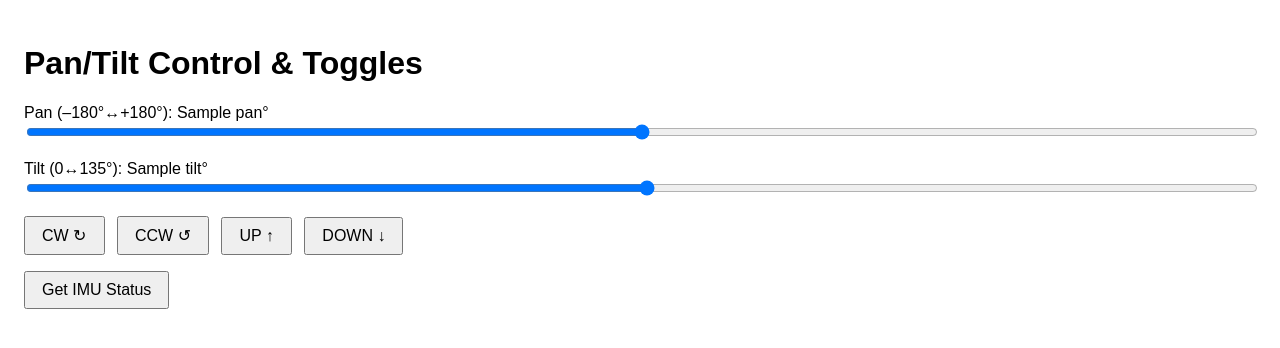
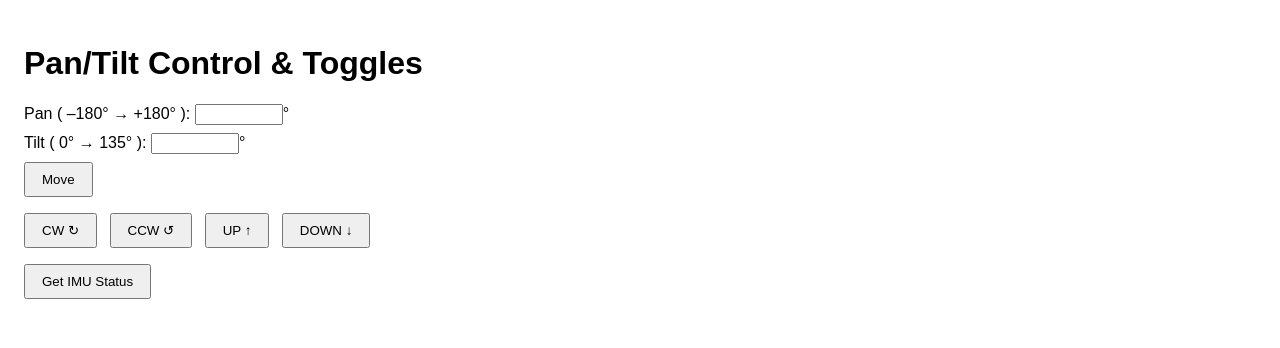
Before and after one commit to domsav13/URFCapstone, a Flask app: template showcase/templates/index.html in a window 1280 px wide. Shown: the top 348 px of the page. Run offline with Flask 3, Linux system fonts and the light colour scheme; the template is opened without the code that fills it: most values are stand-ins (such as "Sample title", 1, 10 or a date in 2020); parts of the project's set-up code (start-up, migrations or seed data) failed here and were passed over.

Commit message:
Update index.html

```diff
--- a/showcase/templates/index.html
+++ b/showcase/templates/index.html
@@ -1,34 +1,55 @@
 <!doctype html>
 <html lang="en">
 <head>
-  <meta charset="utf-8">
+  <meta charset="UTF-8">
+  <meta name="viewport" content="width=device-width,initial-scale=1">
   <title>Pan/Tilt &amp; Toggles</title>
-  <meta name="viewport" content="width=device-width,initial-scale=1">
   <style>
     body { font-family: sans-serif; padding:1rem; }
-    .slider { margin:1rem 0; }
-    label { display:block; }
-    input[type=range] { width:100%; }
+    label { display:block; margin:0.5rem 0; }
+    input[type=number] { width:5rem; }
     .buttons { margin:1rem 0; }
-    button { margin-right:0.5rem; padding:0.5rem 1rem; font-size:1rem; }
+    button { margin-right:0.5rem; padding:0.5rem 1rem; }
     #msg { margin:1rem 0; font-weight:bold; color:green; }
   </style>
 </head>
 <body>
   <h1>Pan/Tilt Control &amp; Toggles</h1>
+
   <div id="msg">{{ message or '' }}</div>
 
-  <!-- Sliders -->
-  <div class="slider">
-    <label>Pan (–180°↔+180°): <span id="panVal">{{ pan }}</span>°</label>
-    <input id="panS" type="range" min="-180" max="180" step="1" value="{{ pan }}">
-  </div>
-  <div class="slider">
-    <label>Tilt (0↔135°): <span id="tiltVal">{{ tilt }}</span>°</label>
-    <input id="tiltS" type="range" min="0" max="135" step="1" value="{{ tilt }}">
-  </div>
+  <!-- angle inputs form -->
+  <form id="angleForm">
+    <label>
+      Pan ( –180° → +180° ):
+      <input
+        type="number"
+        id="panField"
+        name="pan"
+        min="-180"
+        max="180"
+        step="0.1"
+        value="{{ pan or 0 }}"
+        required
+      >°
+    </label>
+    <label>
+      Tilt ( 0° → 135° ):
+      <input
+        type="number"
+        id="tiltField"
+        name="tilt"
+        min="0"
+        max="135"
+        step="0.1"
+        value="{{ tilt or 0 }}"
+        required
+      >°
+    </label>
+    <button type="submit" name="move" value="1">Move</button>
+  </form>
 
-  <!-- Toggle Buttons -->
+  <!-- direction toggles -->
   <div class="buttons">
     <button onclick="sendCmd('CW')">CW ↻</button>
     <button onclick="sendCmd('CCW')">CCW ↺</button>
@@ -36,45 +57,53 @@
     <button onclick="sendCmd('DOWN')">DOWN ↓</button>
   </div>
 
-  <!-- IMU button -->
+  <!-- IMU status -->
   <button onclick="getIMU()">Get IMU Status</button>
 
   <script>
-    const panS  = document.getElementById('panS'),
-          tiltS = document.getElementById('tiltS'),
-          panV  = document.getElementById('panVal'),
-          tiltV = document.getElementById('tiltVal'),
-          msg   = document.getElementById('msg');
+    const msg       = document.getElementById('msg');
+    const angleForm = document.getElementById('angleForm');
+    const panField  = document.getElementById('panField');
+    const tiltField = document.getElementById('tiltField');
 
-    function sendPanTilt() {
-      const p = panS.value, t = tiltS.value;
-      panV.textContent  = p;
-      tiltV.textContent = t;
+    angleForm.addEventListener('submit', e => {
+      e.preventDefault();
+      const pan  = panField.value;
+      const tilt = tiltField.value;
+
       fetch('/', {
-        method:'POST',
-        headers:{'Content-Type':'application/x-www-form-urlencoded'},
-        body:`pan=${p}&tilt=${t}&move=1`
-      }).then(()=> msg.textContent=`Sent: (${p},${t})°`);
-    }
-
-    panS.addEventListener('input', sendPanTilt);
-    tiltS.addEventListener('input', sendPanTilt);
+        method: 'POST',
+        headers: { 'Content-Type': 'application/x-www-form-urlencoded' },
+        body:   `pan=${encodeURIComponent(pan)}&tilt=${encodeURIComponent(tilt)}&move=1`
+      })
+      .then(() => {
+        msg.textContent = `Sent angles: (${pan}, ${tilt})°`;
+      })
+      .catch(err => {
+        msg.textContent = `Error: ${err}`;
+        msg.style.color = 'red';
+      });
+    });
 
     function sendCmd(c) {
       fetch('/', {
-        method:'POST',
-        headers:{'Content-Type':'application/x-www-form-urlencoded'},
-        body:`cmd=${c}`
-      }).then(() => msg.textContent=`Sent: ${c}`);
+        method: 'POST',
+        headers: { 'Content-Type': 'application/x-www-form-urlencoded' },
+        body:   `cmd=${c}`
+      })
+      .then(() => {
+        msg.textContent = `Sent: ${c}`;
+      });
     }
 
     function getIMU() {
       fetch('/?imu=1')
-        .then(r=>r.text())
+        .then(r => r.text())
         .then(html => {
           const d = document.createElement('div');
           d.innerHTML = html;
-          msg.textContent = d.querySelector('#msg')?.textContent || '';
+          const newMsg = d.querySelector('#msg') || d.querySelector('div');
+          msg.textContent = newMsg ? newMsg.textContent : '';
         });
     }
   </script>
```
